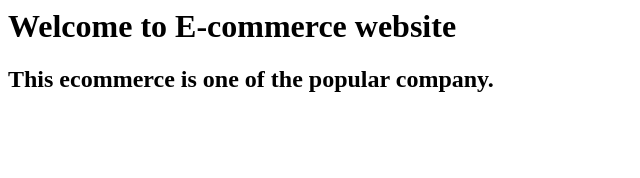
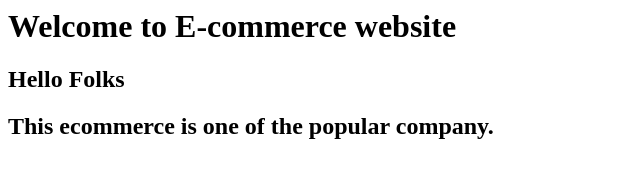
Before and after one commit to rawikumarp/ecommerce-website, a plain HTML site: page index.html in a window 1280 px wide. Shown: the whole page, without its empty margins (0-640 px from the left). Drawn offline with Linux system fonts and the light colour scheme.

Commit message:
Update index.html

```diff
--- a/index.html
+++ b/index.html
@@ -2,6 +2,7 @@
 <title>ecommerce website</title>
 <body>
 <h1>Welcome to E-commerce website</h1>
+<h2>Hello Folks<h2>
 <h2>This ecommerce is one of the popular company.<h2>
 </body>
 </html>
```
